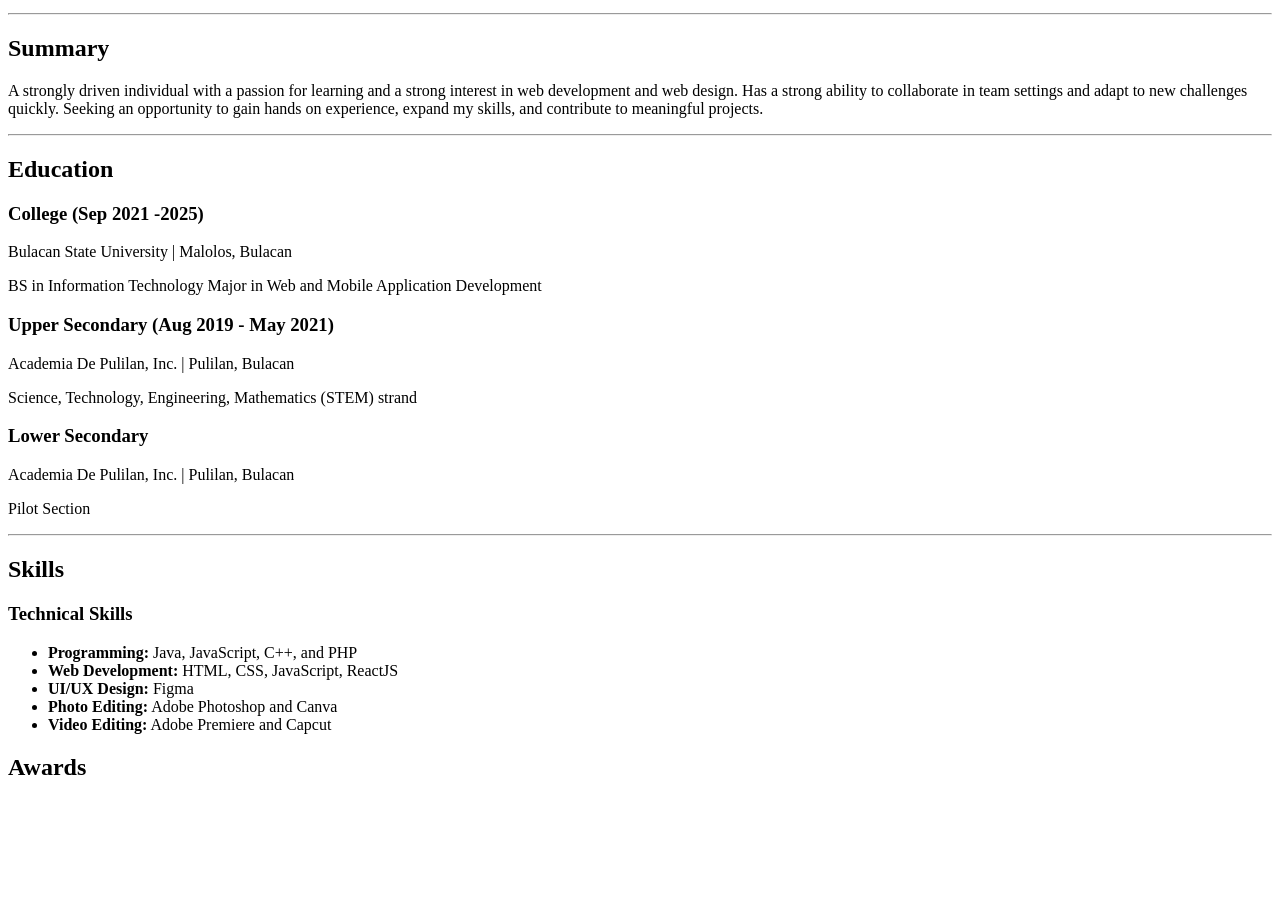
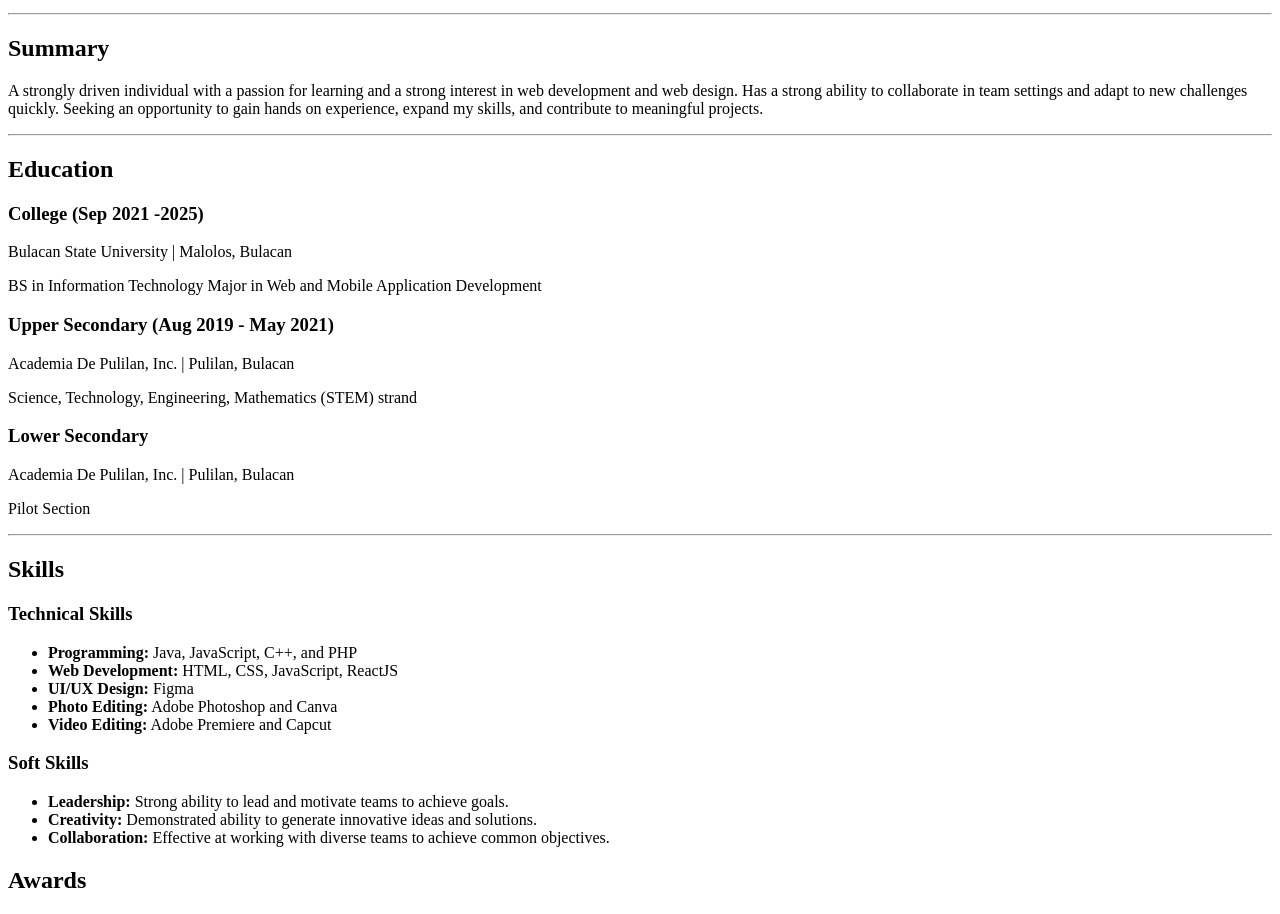
Before and after one commit to MakuxCode/Online_Resume, a plain HTML site: page index.html in a window 1280 px wide. Shown: the part 119-1033 px from the top of the page. Before the commit the page ends 919 px from the top, so only its background shows below. Drawn offline with Linux system fonts and the light colour scheme.

Commit message:
Added more content under skills

```diff
--- a/index.html
+++ b/index.html
@@ -43,6 +43,14 @@
         <li><strong>Video Editing:</strong> Adobe Premiere and Capcut</li>
     </ul>
     </p>
+    <h3>Soft Skills</h3>
+    <p>
+    <ul>
+        <li><strong>Leadership:</strong> Strong ability to lead and motivate teams to achieve goals.</li>
+        <li><strong>Creativity:</strong> Demonstrated ability to generate innovative ideas and solutions.</li>
+        <li><strong>Collaboration:</strong> Effective at working with diverse teams to achieve common objectives.</li>
+    </ul>
+    </p>
 
     <h2>Awards</h2>
 </body>
```
